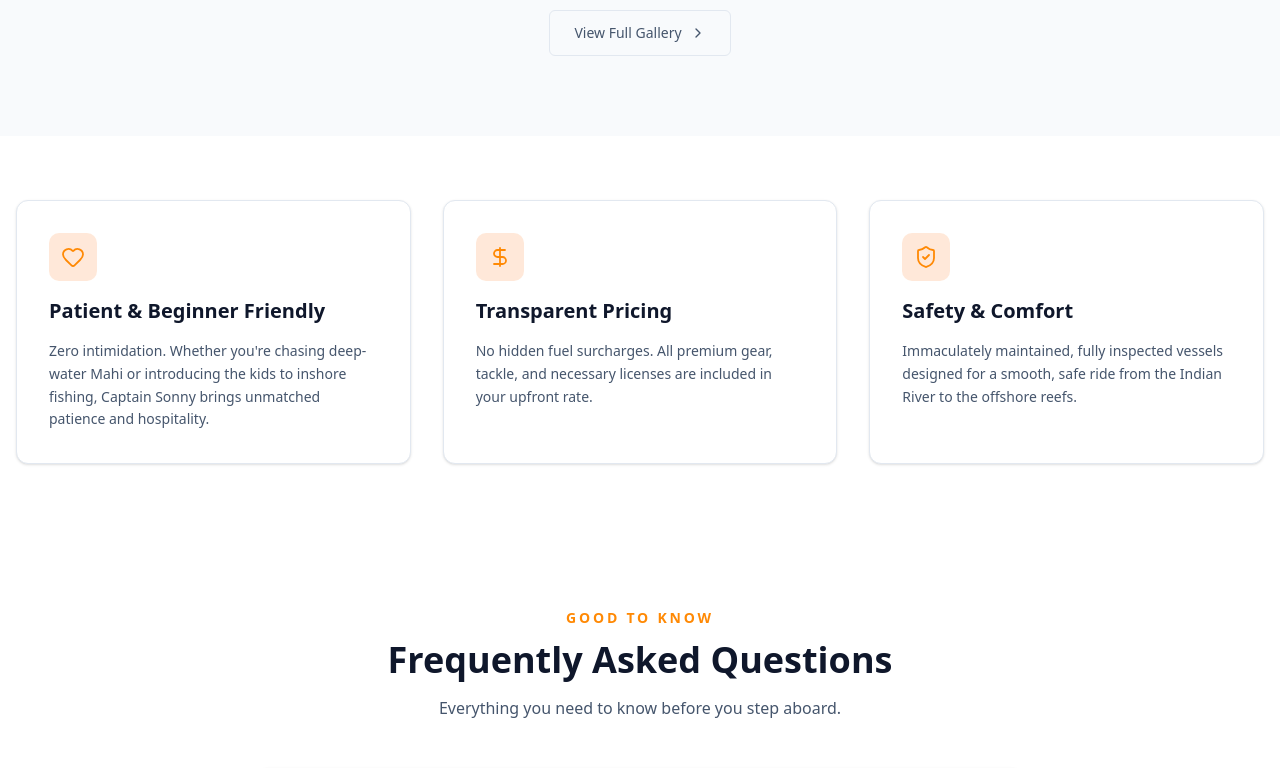
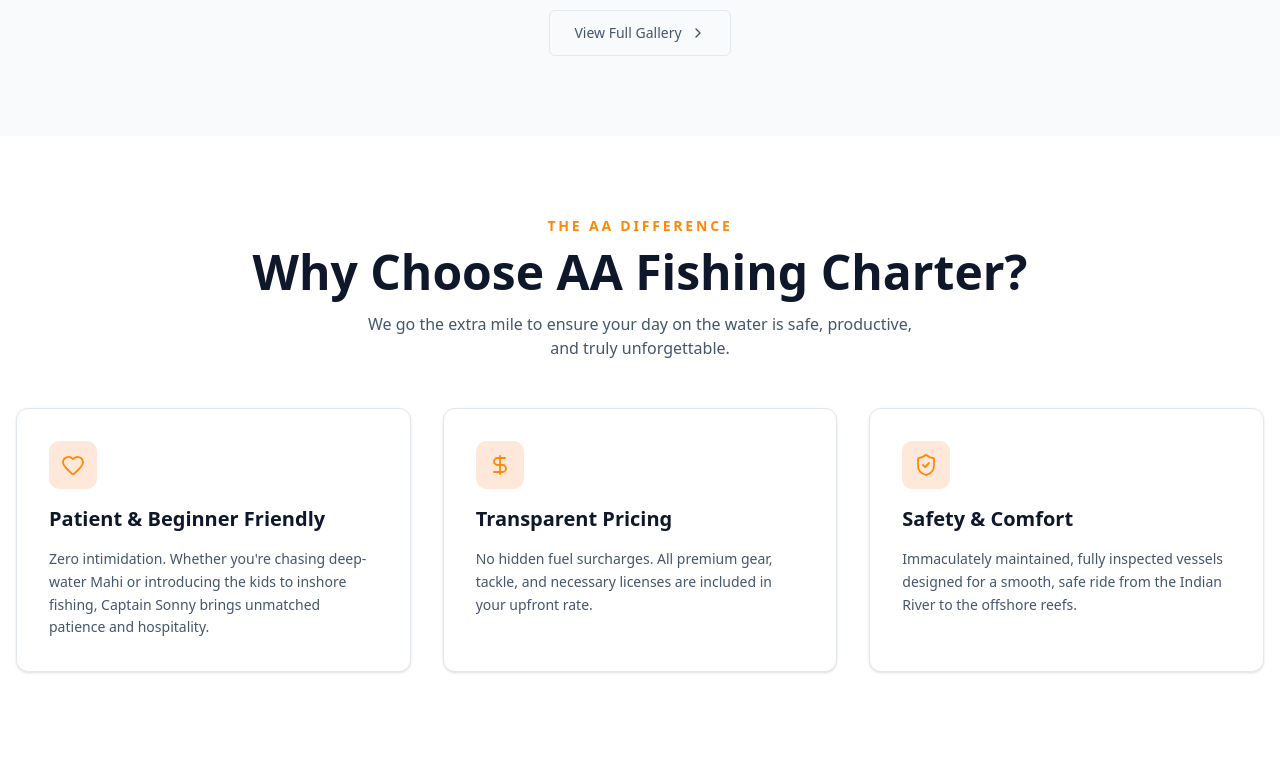
Before and after one commit to SteamWorksWeb/aa-fishing-charters, a Next.js app: page / in a window 1280 px wide. Shown: the part 3400-4168 px from the top of the page. Built offline with nearby package versions, Linux system fonts and the light colour scheme.

Commit message:
style: add heading to pain points section

```diff
--- a/src/app/page.tsx
+++ b/src/app/page.tsx
@@ -205,8 +205,15 @@ export default function HomePage() {
       </section>
 
       {/* ── PAIN POINTS ── */}
-      <section className="bg-white py-16 px-4">
-        <div className="grid grid-cols-1 md:grid-cols-3 gap-8 max-w-7xl mx-auto">
+      <section className="bg-white py-20 px-4">
+        <div className="max-w-7xl mx-auto">
+          <motion.div {...fadeUp} className="text-center mb-12">
+            <p className="text-orange-400 text-sm uppercase tracking-[0.2em] font-semibold mb-3">The AA Difference</p>
+            <h2 className="text-4xl md:text-5xl font-bold text-slate-900 mb-4">Why Choose AA Fishing Charter?</h2>
+            <p className="text-slate-600 max-w-xl mx-auto text-base">We go the extra mile to ensure your day on the water is safe, productive, and truly unforgettable.</p>
+          </motion.div>
+
+          <div className="grid grid-cols-1 md:grid-cols-3 gap-8">
           {painPoints.map((pt, i) => {
             const Icon = pt.icon;
             return (
@@ -219,6 +226,7 @@ export default function HomePage() {
               </motion.div>
             );
           })}
+          </div>
         </div>
       </section>
 
```
